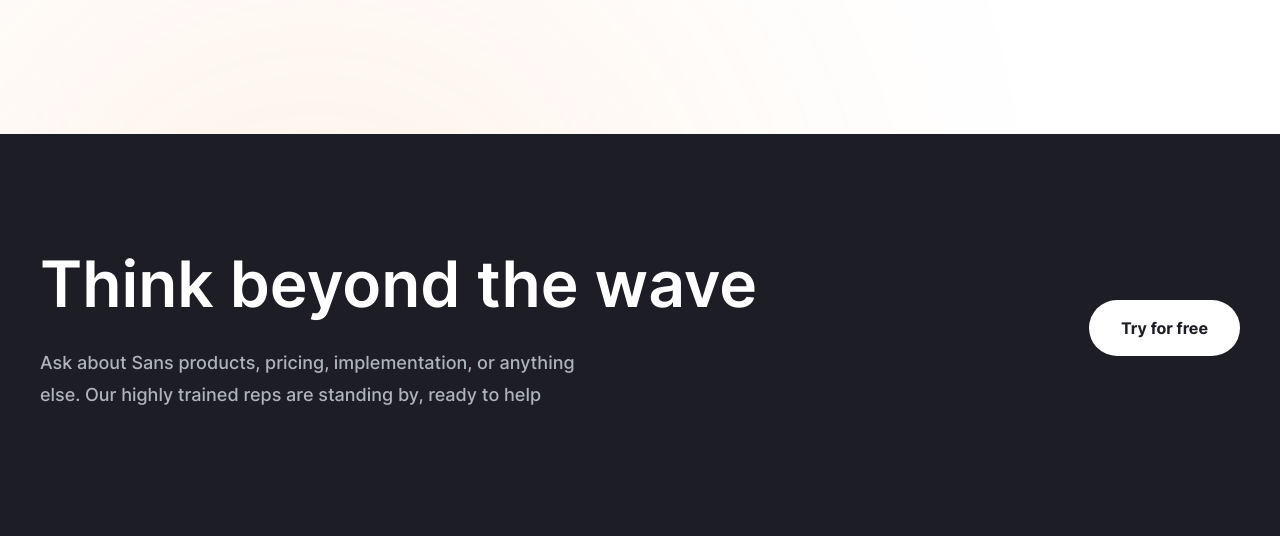
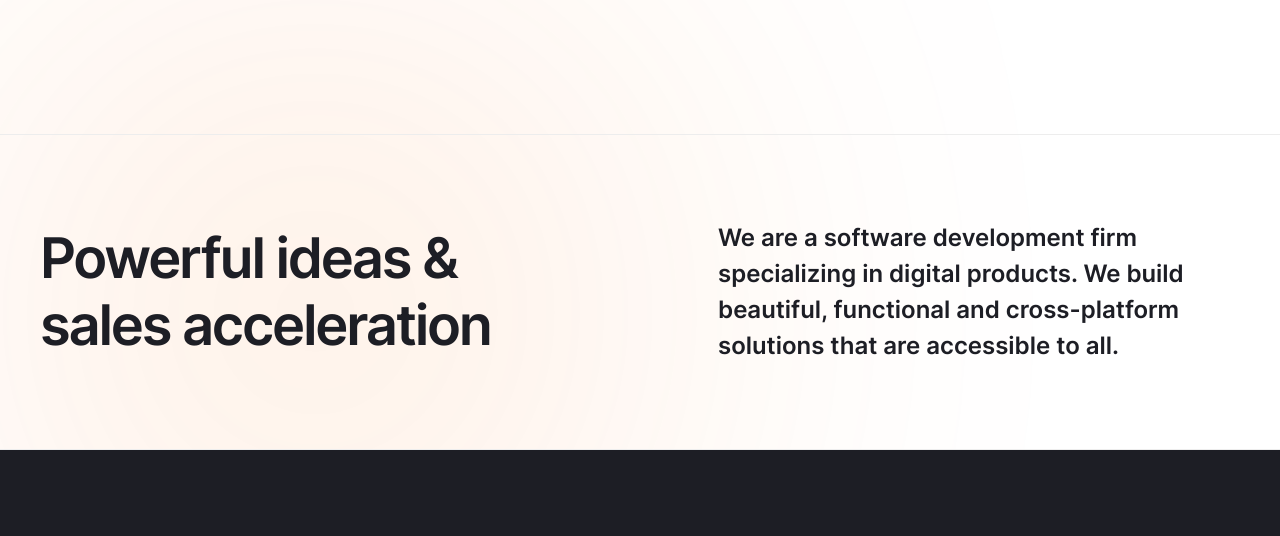
Before and after one commit to serega240805/coca, a website built with Vite: page src/about.html in a window 1280 px wide. Shown: the part 1180-1716 px from the top of the page. Built offline with nearby package versions, Linux system fonts and the light colour scheme.

Commit message:
Created about:quote section

```diff
--- a/src/about.html
+++ b/src/about.html
@@ -7,6 +7,7 @@
 
     <main class="main">
       <load src="./html/components/about/hero.html" />
+      <load src="./html/components/about/quote.html" />
     </main>
 
     <load src="./html/components/footer.html" />
--- /dev/null
+++ b/src/html/components/about/quote.html
@@ -0,0 +1,7 @@
+<section class="quote">
+    <div class="quote__container">
+        <h2 class="quote__title heading-h2">Powerful ideas & sales acceleration</h2>
+        <p class="quote__descr text-p-large">We are a software development firm specializing in digital products. We build beautiful,
+            functional and cross-platform solutions that are accessible to all.</p>
+    </div>
+</section>
--- a/src/scss/about.scss
+++ b/src/scss/about.scss
@@ -6,4 +6,5 @@
 // conponents
 @import "./components/header";
 @import "./components/about/hero";
+@import "./components/about/quote";
 @import "./components/footer";
--- /dev/null
+++ b/src/scss/components/about/quote.scss
@@ -0,0 +1,42 @@
+.quote {
+  border-top: 1px solid #ededed;
+  border-bottom: 1px solid #ededed;
+  padding: 85px 0;
+
+  @include tablet {
+    padding: 55px 0;
+}
+
+@include mobile {
+    padding: 42px 0;
+  }
+
+  &__container {
+    @include flex-all-between;
+
+    @include tablet {
+        gap: 52px;
+        flex-direction: column;
+        align-items: center;
+        text-align: center;
+    }
+
+    @include mobile {
+        gap: 30px;
+    }
+  }
+
+  &__title {
+    max-width: 480px;
+    font-weight: 600;
+    letter-spacing: -0.04em;
+    color: var(--neutral-color-100);
+  }
+
+  &__descr {
+    max-width: 522px;
+    font-weight: 600;
+    line-height: 150%;
+    color: var(--neutral-color-100);
+  }
+}
```
